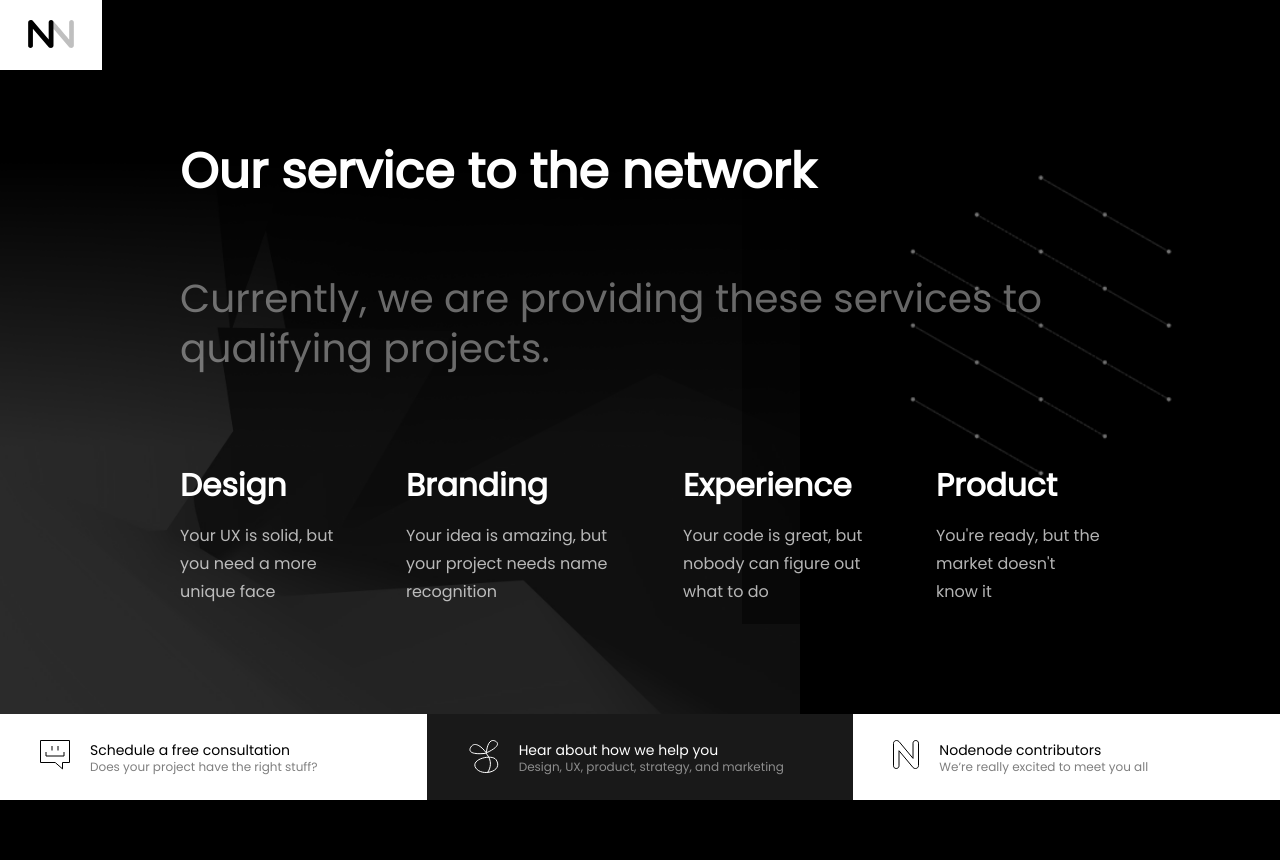
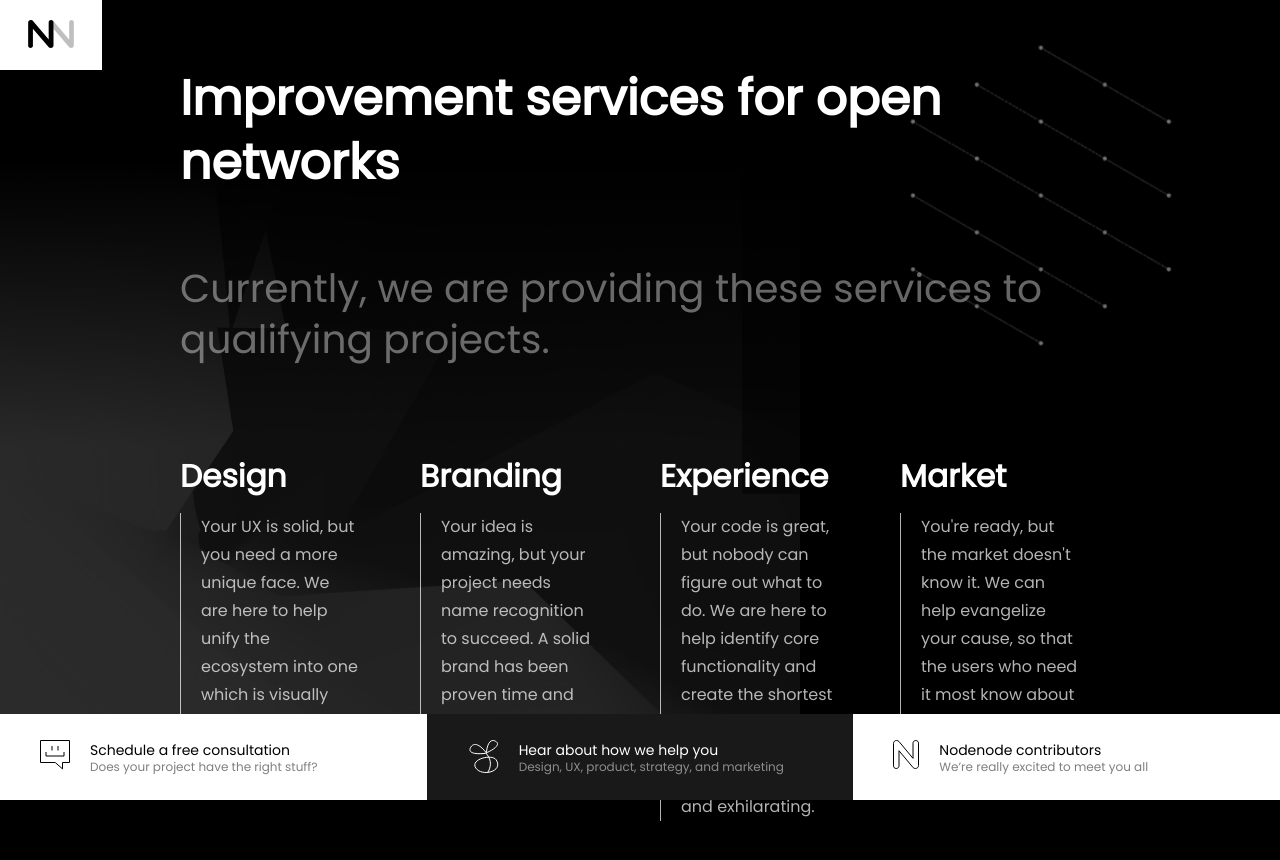
Before and after one commit to ramijames/nodenode-web, a Nuxt app: page /services in a window 1280 px wide. Shown: the top 860 px of the page. Built offline with nearby package versions, Linux system fonts and the light colour scheme.

Commit message:
services content update

```diff
--- a/components/ServicesContent.vue
+++ b/components/ServicesContent.vue
@@ -5,32 +5,32 @@
 
             <img src="@/assets/wow2.webp" class="inline-wow">
 
-            <h1>Our service to the network</h1>
+            <h1>Improvement services for open networks</h1>
             <h2>Currently, we are providing these services to qualifying projects.</h2>
 
             <ul id="service-list">
                 <li>
                     <section>
                         <h3><strong>Design</strong></h3>
-                        <p>Your UX is solid, but you need a more unique face</p>
+                        <p>Your UX is solid, but you need a more unique face. We are here to help unify the ecosystem into one which is visually exciting and understandable.</p>
                     </section>
                 </li>
                 <li>
                     <section>
                         <h3><strong>Branding</strong></h3>
-                        <p>Your idea is amazing, but your project needs name recognition</p>
+                        <p>Your idea is amazing, but your project needs name recognition to succeed. A solid brand has been proven time and again to create loyalty. </p>
                     </section>
                 </li>
                 <li>
                     <section>
                         <h3><strong>Experience</strong></h3>
-                        <p>Your code is great, but nobody can figure out what to do</p>
+                        <p>Your code is great, but nobody can figure out what to do. We are here to help identify core functionality and create the shortest path to its use. Your user's experience should be pleasant and exhilarating.</p>
                     </section>
                 </li>
                 <li>
                     <section>
-                        <h3><strong>Product</strong></h3>
-                        <p>You're ready, but the market doesn't know it</p>
+                        <h3><strong>Market</strong></h3>
+                        <p>You're ready, but the market doesn't know it. We can help evangelize your cause, so that the users who need it most know about your digital revolution.</p>
                     </section>
                 </li>
             </ul>
@@ -59,6 +59,12 @@
             color:rgba(255,255,255,0.4);
             display:flex;
             align-items:flex-start;
+            width:25%;
+
+            p {
+                padding: 0 20px;
+                border-left:1px solid white;
+            }
 
             section {
                 display:flex;
```
